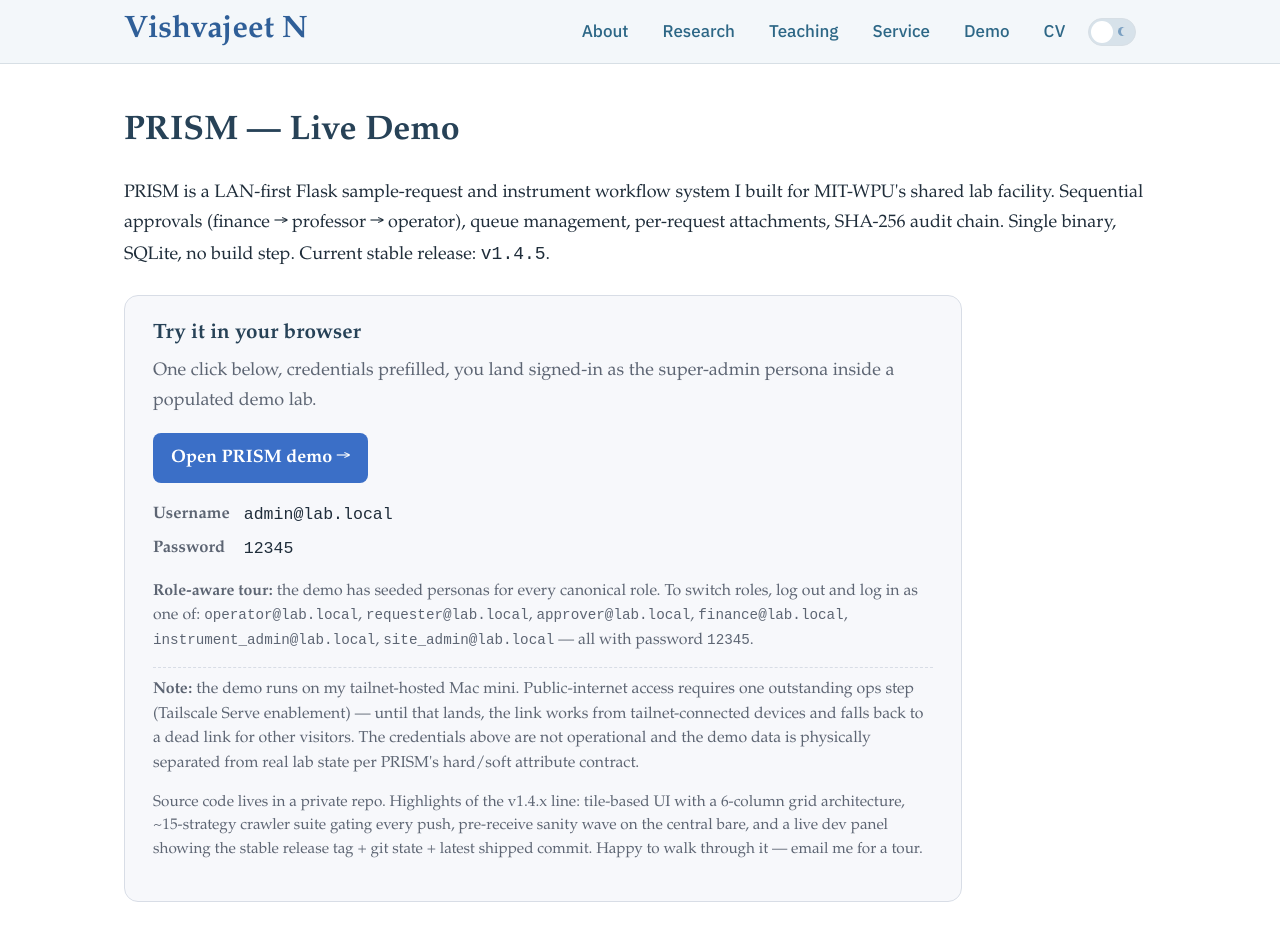
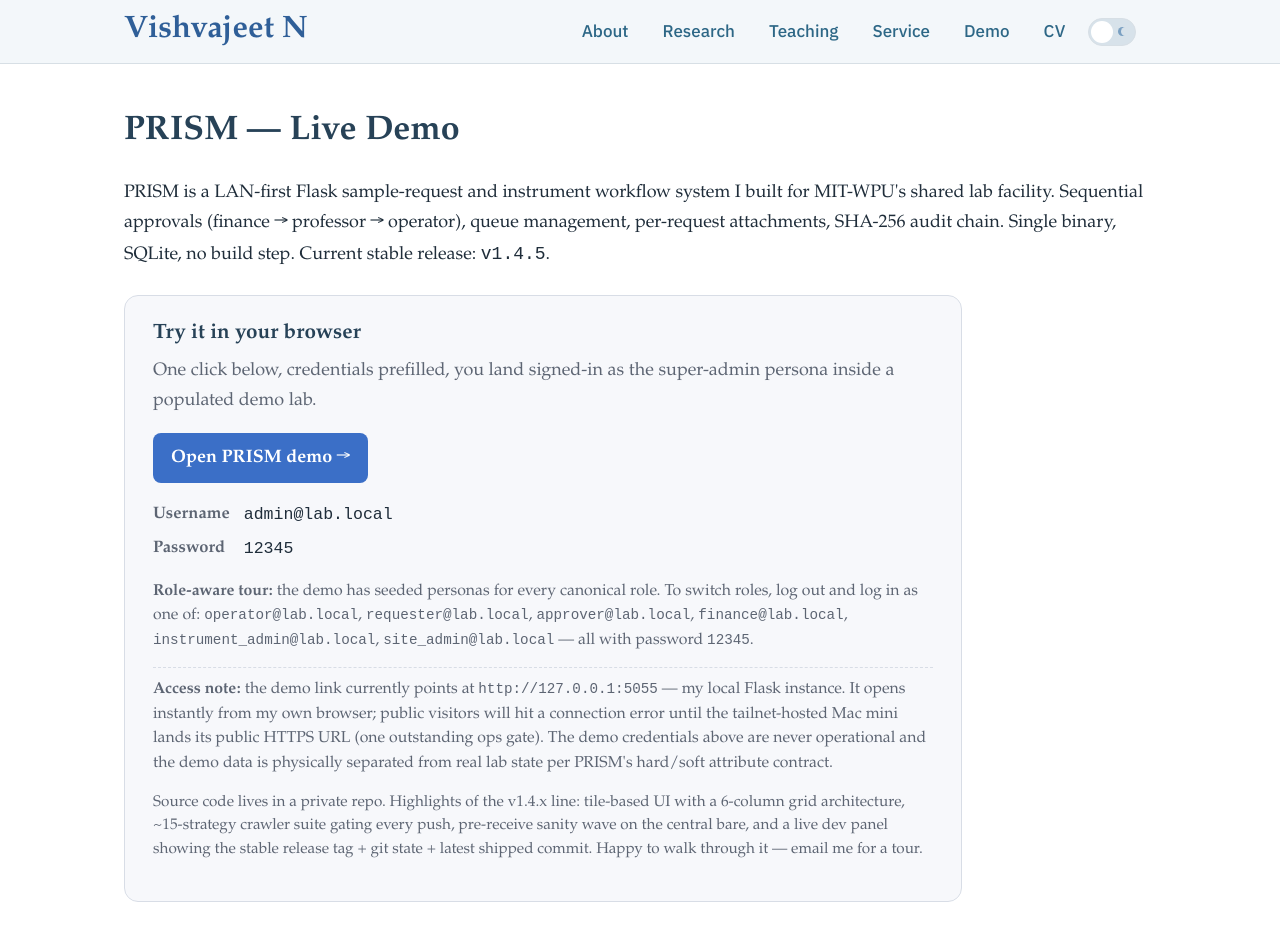
Before and after one commit to nvishvajeet/nvishvajeet.github.io, a Jekyll site: the page built from demo.html, in a window 1280 px wide and 946 px high. Shown: the top 941 px of the window. Built offline with Jekyll 4.4.1, drawn with Linux system fonts in a browser that asks for light colours.

Commit message:
fix(demo): point demo URL at http://127.0.0.1:5055 so it works from operator's laptop
Placeholder tailnet URL was a dead link. The localhost URL works as a mixed-content exception from HTTPS github.io in modern browsers. Public visitors still hit a connection error until the public HTTPS gate lands; that's expected and documented in the demo-note.

```diff
--- a/_config.yml
+++ b/_config.yml
@@ -4,10 +4,19 @@
 # Kill switch for the PRISM demo tab. Flip `enabled` to `false`
 # and the nav link disappears AND demo.html renders an empty
 # "unavailable" stub, without touching demo.html itself. Use this
-# when the tailnet URL is down or the demo is being rebuilt.
+# when the demo host is down or being rebuilt.
+#
+# URL points at 127.0.0.1:5055 — the laptop's local Flask dev
+# server. Modern browsers allow HTTPS → http://localhost as a
+# mixed-content exception, so the link is clickable from this
+# github.io page when the operator's laptop is running PRISM.
+# Public visitors without access to the laptop will hit a
+# connection error — that's expected until the Tailscale Serve
+# public HTTPS gate lands (see `docs/NEXT_WAVES.md` § "Tech
+# bet — HTTPS for the public internet" in the PRISM repo).
 prism_demo:
   enabled: true
-  url: https://prism-mini.tail-xxxx.ts.net/login?demo=1
+  url: http://127.0.0.1:5055/login?demo=1
 
 # Jekyll defaults are fine for this site. Pages with YAML front
 # matter (index.html, research.html, teaching.html, service.html,
--- a/demo.html
+++ b/demo.html
@@ -52,13 +52,14 @@
   </p>
 
   <p class="demo-note demo-note-ops">
-    <strong>Note:</strong> the demo runs on my tailnet-hosted Mac
-    mini. Public-internet access requires one outstanding ops
-    step (Tailscale Serve enablement) — until that lands, the
-    link works from tailnet-connected devices and falls back to
-    a dead link for other visitors. The credentials above are
-    not operational and the demo data is physically separated
-    from real lab state per PRISM's hard/soft attribute contract.
+    <strong>Access note:</strong> the demo link currently points at
+    <code>http://127.0.0.1:5055</code> — my local Flask instance.
+    It opens instantly from my own browser; public visitors will
+    hit a connection error until the tailnet-hosted Mac mini
+    lands its public HTTPS URL (one outstanding ops gate). The
+    demo credentials above are never operational and the demo
+    data is physically separated from real lab state per PRISM's
+    hard/soft attribute contract.
   </p>
 
   <p class="demo-repo">
```
